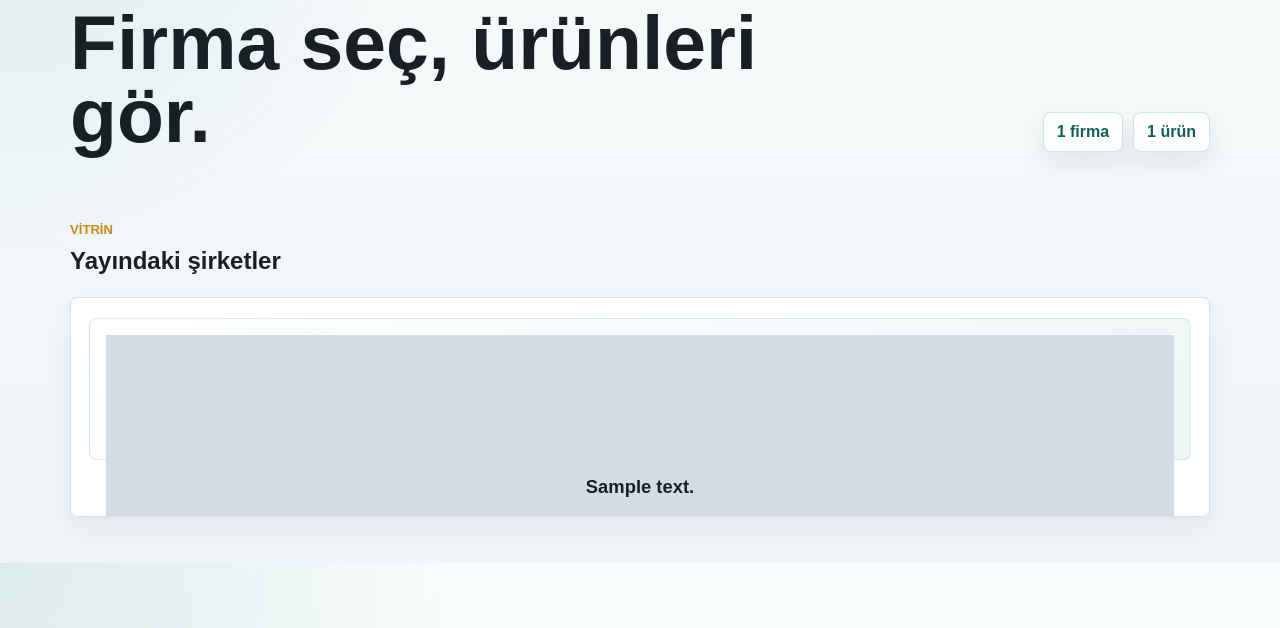
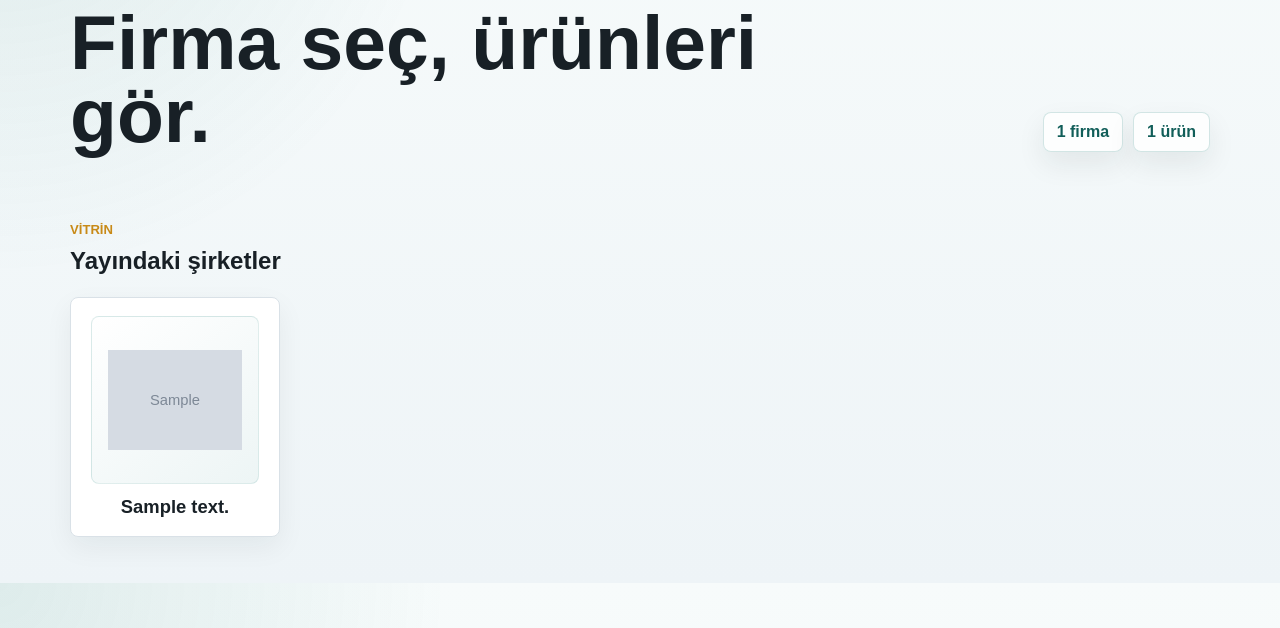
Before and after one commit to Aziz4833/kibris-kargo, a Django app: page / in a window 1280 px wide. Shown: the part 172-800 px from the top of the page. Run offline with Django 5.2, Linux system fonts and the light colour scheme; tables that the repository leaves empty hold one stand-in row (values such as "Sample post"); grey boxes marked "Sample" are stand-in pictures.

Commit message:
Fix company storefront tile sizing

```diff
--- a/static/kargo/styles.css
+++ b/static/kargo/styles.css
@@ -332,8 +332,9 @@
 
 .company-grid {
     display: grid;
-    grid-template-columns: repeat(auto-fit, minmax(190px, 1fr));
-    gap: 18px;
+    grid-template-columns: repeat(auto-fill, 210px);
+    gap: 20px;
+    align-items: start;
 }
 
 .product-grid {
@@ -357,7 +358,8 @@
 }
 
 .company-card {
-    min-height: 220px;
+    width: 210px;
+    min-height: 238px;
     overflow: hidden;
     transition: transform 0.22s ease, box-shadow 0.22s ease, border-color 0.22s ease;
 }
@@ -369,10 +371,10 @@
 }
 
 .company-tile {
-    height: 100%;
+    height: 238px;
     display: grid;
-    grid-template-rows: minmax(132px, 1fr) auto;
-    gap: 14px;
+    grid-template-rows: 168px 1fr;
+    gap: 12px;
     align-items: center;
     justify-items: center;
     padding: 18px;
@@ -388,8 +390,9 @@
 .company-logo-frame {
     display: grid;
     place-items: center;
-    width: 100%;
-    height: 142px;
+    width: 168px;
+    height: 168px;
+    aspect-ratio: 1;
     padding: 16px;
     border-radius: 8px;
     background: linear-gradient(145deg, #ffffff, #edf5f5);
@@ -400,6 +403,7 @@
     width: 100%;
     height: 100%;
     object-fit: contain;
+    border-radius: 6px;
 }
 
 .company-logo-frame .logo-placeholder {
@@ -846,6 +850,24 @@
     .cargo-info-grid {
         grid-template-columns: 1fr;
     }
+
+    .company-grid {
+        grid-template-columns: repeat(auto-fill, minmax(150px, 1fr));
+    }
+
+    .company-card {
+        width: 100%;
+    }
+
+    .company-tile {
+        height: 210px;
+        grid-template-rows: 140px 1fr;
+    }
+
+    .company-logo-frame {
+        width: 140px;
+        height: 140px;
+    }
 }
 
 @keyframes rise-in {
```
